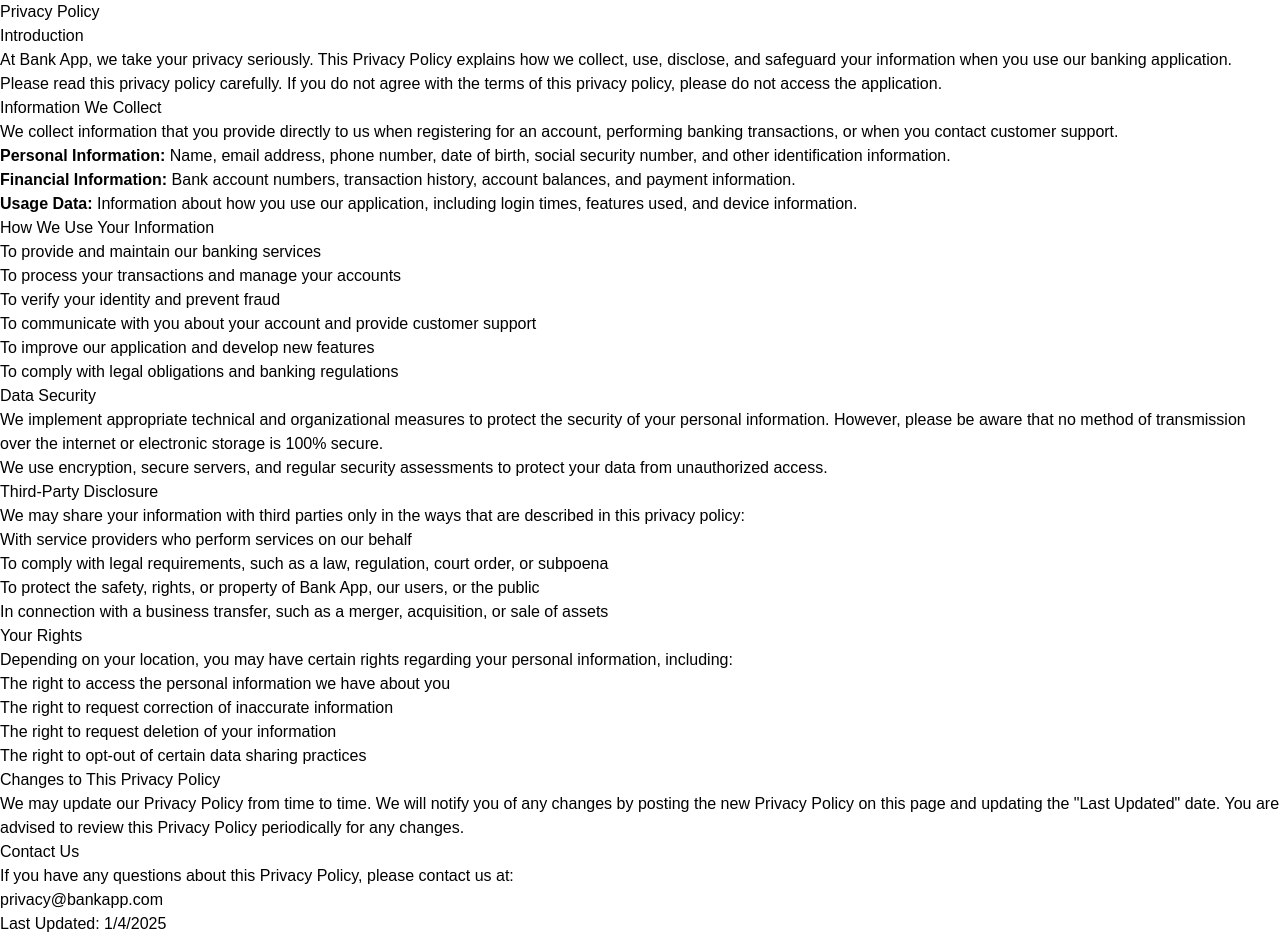
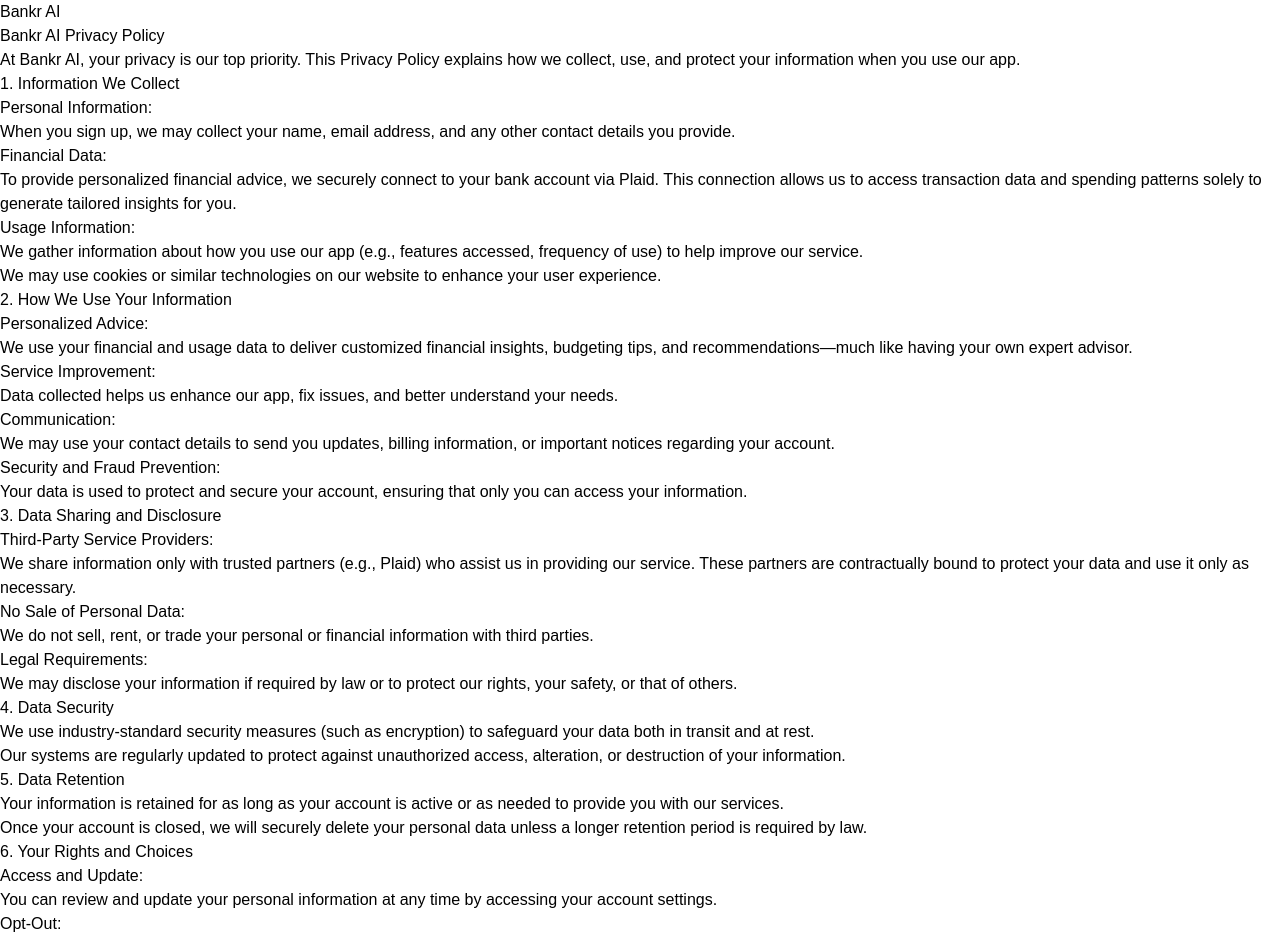
Before and after one commit to m-haris-n/supportive-bankapp-backend, a Next.js app: page /privacy-policy in a window 1280 px wide. Shown: the top 939 px of the page. Built offline with nearby package versions, Linux system fonts and the light colour scheme.

Commit message:
bankrai ui

```diff
--- a/package.json
+++ b/package.json
@@ -11,6 +11,7 @@
     "db:migrate": "npx prisma migrate dev && npx prisma generate"
   },
   "dependencies": {
+    "@google-cloud/vertexai": "^1.9.3",
     "@google/generative-ai": "^0.22.0",
     "@langchain/core": "^0.3.42",
     "@langchain/google-genai": "^0.1.10",
--- a/src/app/layout.tsx
+++ b/src/app/layout.tsx
@@ -1,11 +1,9 @@
 import type { Metadata } from "next";
 import localFont from "next/font/local";
 import "./globals.css";
+import { metadata as pageMetadata } from "./metadata";
 
-export const metadata: Metadata = {
-  title: "Create Next App",
-  description: "Generated by create next app",
-};
+export const metadata: Metadata = pageMetadata;
 
 export default function RootLayout({
   children,
--- /dev/null
+++ b/src/app/metadata.ts
@@ -0,0 +1,4 @@
+export const metadata = {
+  title: 'Bankr AI | Your AI Financial Advisor',
+  description: 'Your Harvard MBA best friend in your pocket. Get personalized financial advice powered by AI and real-time web search.',
+};
--- a/src/app/privacy-policy/page.tsx
+++ b/src/app/privacy-policy/page.tsx
@@ -1,112 +1,199 @@
 import Link from 'next/link';
 
 export const metadata = {
-  title: 'Privacy Policy | Bank App',
-  description: 'Privacy Policy for Bank App - How we protect your data and privacy',
+  title: 'Privacy Policy | Bankr AI',
+  description: 'Privacy Policy for Bankr AI - How we protect your data and privacy',
 };
 
 export default function PrivacyPolicy() {
   return (
+    <div className="min-h-screen bg-white">
       <div className="max-w-4xl mx-auto px-4 py-12">
-      <h1 className="text-3xl font-bold mb-8">Privacy Policy</h1>
+        <header className="flex justify-between items-center mb-12">
+          <Link href="/" className="text-2xl font-bold text-black">
+            Bankr AI
+          </Link>
+        </header>
 
-      <div className="space-y-6">
+        <main>
+          <h1 className="text-3xl font-bold mb-8">Bankr AI Privacy Policy</h1>
+
+          <div className="space-y-8">
+            <p className="text-gray-600">
+              At Bankr AI, your privacy is our top priority. This Privacy Policy explains how we collect, use, and protect your information when you use our app.
+            </p>
+
             <section>
-          <h2 className="text-2xl font-semibold mb-4">Introduction</h2>
-          <p className="mb-3">
-            At Bank App, we take your privacy seriously. This Privacy Policy explains how we collect, use, disclose, and safeguard your information when you use our banking application.
+              <h2 className="text-2xl font-semibold mb-4">1. Information We Collect</h2>
+              <div className="space-y-4">
+                <div>
+                  <h3 className="text-xl font-semibold mb-2">Personal Information:</h3>
+                  <p className="text-gray-600">
+                    When you sign up, we may collect your name, email address, and any other contact details you provide.
                   </p>
-          <p>
-            Please read this privacy policy carefully. If you do not agree with the terms of this privacy policy, please do not access the application.
+                </div>
+                <div>
+                  <h3 className="text-xl font-semibold mb-2">Financial Data:</h3>
+                  <p className="text-gray-600">
+                    To provide personalized financial advice, we securely connect to your bank account via Plaid. This connection allows us to access transaction data and spending patterns solely to generate tailored insights for you.
+                  </p>
+                </div>
+                <div>
+                  <h3 className="text-xl font-semibold mb-2">Usage Information:</h3>
+                  <p className="text-gray-600">
+                    We gather information about how you use our app (e.g., features accessed, frequency of use) to help improve our service.
+                  </p>
+                  <p className="text-gray-600 mt-2">
+                    We may use cookies or similar technologies on our website to enhance your user experience.
+                  </p>
+                </div>
+              </div>
+            </section>
+
+            <section>
+              <h2 className="text-2xl font-semibold mb-4">2. How We Use Your Information</h2>
+              <div className="space-y-4">
+                <div>
+                  <h3 className="text-xl font-semibold mb-2">Personalized Advice:</h3>
+                  <p className="text-gray-600">
+                    We use your financial and usage data to deliver customized financial insights, budgeting tips, and recommendations—much like having your own expert advisor.
+                  </p>
+                </div>
+                <div>
+                  <h3 className="text-xl font-semibold mb-2">Service Improvement:</h3>
+                  <p className="text-gray-600">
+                    Data collected helps us enhance our app, fix issues, and better understand your needs.
+                  </p>
+                </div>
+                <div>
+                  <h3 className="text-xl font-semibold mb-2">Communication:</h3>
+                  <p className="text-gray-600">
+                    We may use your contact details to send you updates, billing information, or important notices regarding your account.
+                  </p>
+                </div>
+                <div>
+                  <h3 className="text-xl font-semibold mb-2">Security and Fraud Prevention:</h3>
+                  <p className="text-gray-600">
+                    Your data is used to protect and secure your account, ensuring that only you can access your information.
+                  </p>
+                </div>
+              </div>
+            </section>
+
+            <section>
+              <h2 className="text-2xl font-semibold mb-4">3. Data Sharing and Disclosure</h2>
+              <div className="space-y-4">
+                <div>
+                  <h3 className="text-xl font-semibold mb-2">Third-Party Service Providers:</h3>
+                  <p className="text-gray-600">
+                    We share information only with trusted partners (e.g., Plaid) who assist us in providing our service. These partners are contractually bound to protect your data and use it only as necessary.
+                  </p>
+                </div>
+                <div>
+                  <h3 className="text-xl font-semibold mb-2">No Sale of Personal Data:</h3>
+                  <p className="text-gray-600">
+                    We do not sell, rent, or trade your personal or financial information with third parties.
+                  </p>
+                </div>
+                <div>
+                  <h3 className="text-xl font-semibold mb-2">Legal Requirements:</h3>
+                  <p className="text-gray-600">
+                    We may disclose your information if required by law or to protect our rights, your safety, or that of others.
+                  </p>
+                </div>
+              </div>
+            </section>
+
+            <section>
+              <h2 className="text-2xl font-semibold mb-4">4. Data Security</h2>
+              <div className="space-y-4">
+                <p className="text-gray-600">
+                  We use industry-standard security measures (such as encryption) to safeguard your data both in transit and at rest.
+                </p>
+                <p className="text-gray-600">
+                  Our systems are regularly updated to protect against unauthorized access, alteration, or destruction of your information.
+                </p>
+              </div>
+            </section>
+
+            <section>
+              <h2 className="text-2xl font-semibold mb-4">5. Data Retention</h2>
+              <div className="space-y-4">
+                <p className="text-gray-600">
+                  Your information is retained for as long as your account is active or as needed to provide you with our services.
+                </p>
+                <p className="text-gray-600">
+                  Once your account is closed, we will securely delete your personal data unless a longer retention period is required by law.
+                </p>
+              </div>
+            </section>
+
+            <section>
+              <h2 className="text-2xl font-semibold mb-4">6. Your Rights and Choices</h2>
+              <div className="space-y-4">
+                <div>
+                  <h3 className="text-xl font-semibold mb-2">Access and Update:</h3>
+                  <p className="text-gray-600">
+                    You can review and update your personal information at any time by accessing your account settings.
+                  </p>
+                </div>
+                <div>
+                  <h3 className="text-xl font-semibold mb-2">Opt-Out:</h3>
+                  <p className="text-gray-600">
+                    If you no longer wish to receive communications from us, you can opt-out via the provided links in our emails.
+                  </p>
+                </div>
+                <div>
+                  <h3 className="text-xl font-semibold mb-2">Data Deletion:</h3>
+                  <p className="text-gray-600">
+                    You may request the deletion of your data by contacting us. Note that some information may be retained as required by legal obligations.
+                  </p>
+                </div>
+              </div>
+            </section>
+
+            <section>
+              <h2 className="text-2xl font-semibold mb-4">7. International Data Transfers</h2>
+              <p className="text-gray-600">
+                Your data may be stored or processed on servers located outside your country. We ensure that such transfers are conducted in accordance with applicable data protection laws.
               </p>
             </section>
 
             <section>
-          <h2 className="text-2xl font-semibold mb-4">Information We Collect</h2>
-          <p className="mb-3">
-            We collect information that you provide directly to us when registering for an account, performing banking transactions, or when you contact customer support.
+              <h2 className="text-2xl font-semibold mb-4">8. Changes to This Privacy Policy</h2>
+              <div className="space-y-4">
+                <p className="text-gray-600">
+                  We may update this Privacy Policy from time to time. When changes occur, we will notify you by posting the updated policy on our website and updating the effective date.
                 </p>
-          <p className="mb-3">
-            <strong>Personal Information:</strong> Name, email address, phone number, date of birth, social security number, and other identification information.
+                <p className="text-gray-600">
+                  We encourage you to review this policy periodically to stay informed about how we protect your information.
                 </p>
-          <p className="mb-3">
-            <strong>Financial Information:</strong> Bank account numbers, transaction history, account balances, and payment information.
-          </p>
-          <p>
-            <strong>Usage Data:</strong> Information about how you use our application, including login times, features used, and device information.
-          </p>
+              </div>
             </section>
 
             <section>
-          <h2 className="text-2xl font-semibold mb-4">How We Use Your Information</h2>
-          <ul className="list-disc pl-6 space-y-2">
-            <li>To provide and maintain our banking services</li>
-            <li>To process your transactions and manage your accounts</li>
-            <li>To verify your identity and prevent fraud</li>
-            <li>To communicate with you about your account and provide customer support</li>
-            <li>To improve our application and develop new features</li>
-            <li>To comply with legal obligations and banking regulations</li>
-          </ul>
-        </section>
-
-        <section>
-          <h2 className="text-2xl font-semibold mb-4">Data Security</h2>
-          <p className="mb-3">
-            We implement appropriate technical and organizational measures to protect the security of your personal information. However, please be aware that no method of transmission over the internet or electronic storage is 100% secure.
-          </p>
-          <p>
-            We use encryption, secure servers, and regular security assessments to protect your data from unauthorized access.
-          </p>
-        </section>
-
-        <section>
-          <h2 className="text-2xl font-semibold mb-4">Third-Party Disclosure</h2>
-          <p className="mb-3">
-            We may share your information with third parties only in the ways that are described in this privacy policy:
-          </p>
-          <ul className="list-disc pl-6 space-y-2">
-            <li>With service providers who perform services on our behalf</li>
-            <li>To comply with legal requirements, such as a law, regulation, court order, or subpoena</li>
-            <li>To protect the safety, rights, or property of Bank App, our users, or the public</li>
-            <li>In connection with a business transfer, such as a merger, acquisition, or sale of assets</li>
-          </ul>
-        </section>
-
-        <section>
-          <h2 className="text-2xl font-semibold mb-4">Your Rights</h2>
-          <p className="mb-3">
-            Depending on your location, you may have certain rights regarding your personal information, including:
-          </p>
-          <ul className="list-disc pl-6 space-y-2">
-            <li>The right to access the personal information we have about you</li>
-            <li>The right to request correction of inaccurate information</li>
-            <li>The right to request deletion of your information</li>
-            <li>The right to opt-out of certain data sharing practices</li>
-          </ul>
-        </section>
-
-        <section>
-          <h2 className="text-2xl font-semibold mb-4">Changes to This Privacy Policy</h2>
-          <p>
-            We may update our Privacy Policy from time to time. We will notify you of any changes by posting the new Privacy Policy on this page and updating the "Last Updated" date. You are advised to review this Privacy Policy periodically for any changes.
-          </p>
-        </section>
-
-        <section>
-          <h2 className="text-2xl font-semibold mb-4">Contact Us</h2>
-          <p>
-            If you have any questions about this Privacy Policy, please contact us at:
+              <h2 className="text-2xl font-semibold mb-4">9. Contact Us</h2>
+              <p className="text-gray-600">
+                If you have any questions or concerns about this Privacy Policy or our data practices, please contact us at:
                 <br />
-            <a href="mailto:privacy@bankapp.com" className="text-blue-600 hover:underline">privacy@bankapp.com</a>
+                <a href="mailto:privacy@bankr.ai" className="text-black hover:underline">privacy@bankr.ai</a>
               </p>
             </section>
 
             <div className="mt-8 pt-6 border-t border-gray-200">
+              <p className="text-gray-600">
+                By using Bankr AI, you agree to the terms of this Privacy Policy. Thank you for trusting us with your financial journey.
+              </p>
+            </div>
+          </div>
+
+          <div className="mt-12 pt-8 border-t border-gray-200">
             <p className="text-sm text-gray-600">Last Updated: {new Date().toLocaleDateString()}</p>
-          <Link href="/" className="text-blue-600 hover:underline mt-2 inline-block">
+            <Link href="/" className="text-black hover:underline mt-4 inline-block">
               Return to Home
             </Link>
           </div>
+        </main>
       </div>
     </div>
   );
```
Also changed, not shown: src/app/page.tsx (+153 -66 lines), 1 other file (tests, documents, lock files or other folders). Lines whose indentation alone changed are shown as unchanged.
